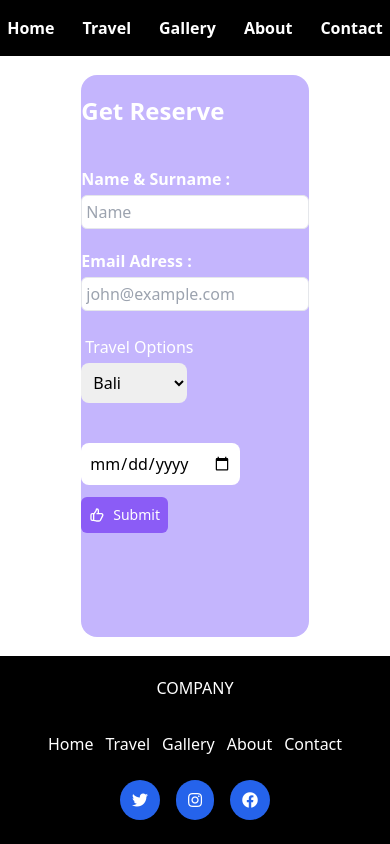
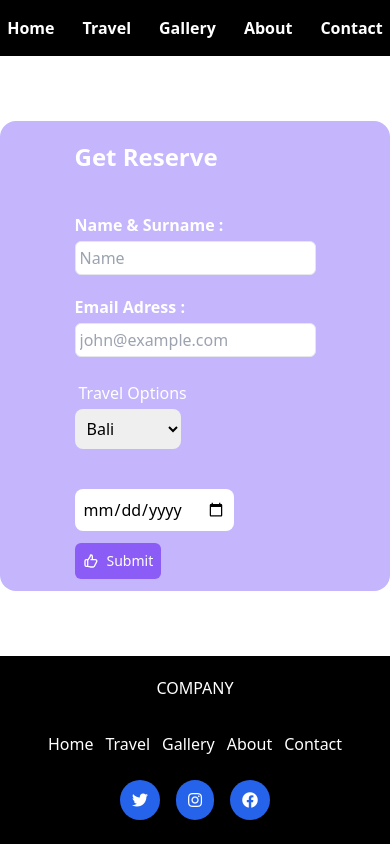
Before and after one commit to mertilter7/travel-example-VUE, a Vue app: page /travel in a window 390 px wide. Built offline with nearby package versions, Linux system fonts and the light colour scheme.

Commit message:
last com
Mobile travel component fixed

```diff
--- a/src/components/Travel.vue
+++ b/src/components/Travel.vue
@@ -1,6 +1,6 @@
 <template>
   <div
-    class="container mx-auto h-4/6 w-7/12 bg-purple-300 flex justify-center rounded-2xl"
+    class="container mx-auto xl:h-4/6 xl:w-7/12 md:h-4/6 md:w-7/12 sm:h-4/6 sm:w-7/12 bg-purple-300 flex justify-center rounded-2xl"
   >
     <div>
       <h2 class="my-5 text-white font-bold text-2xl font-sans">Get Reserve</h2>
```
